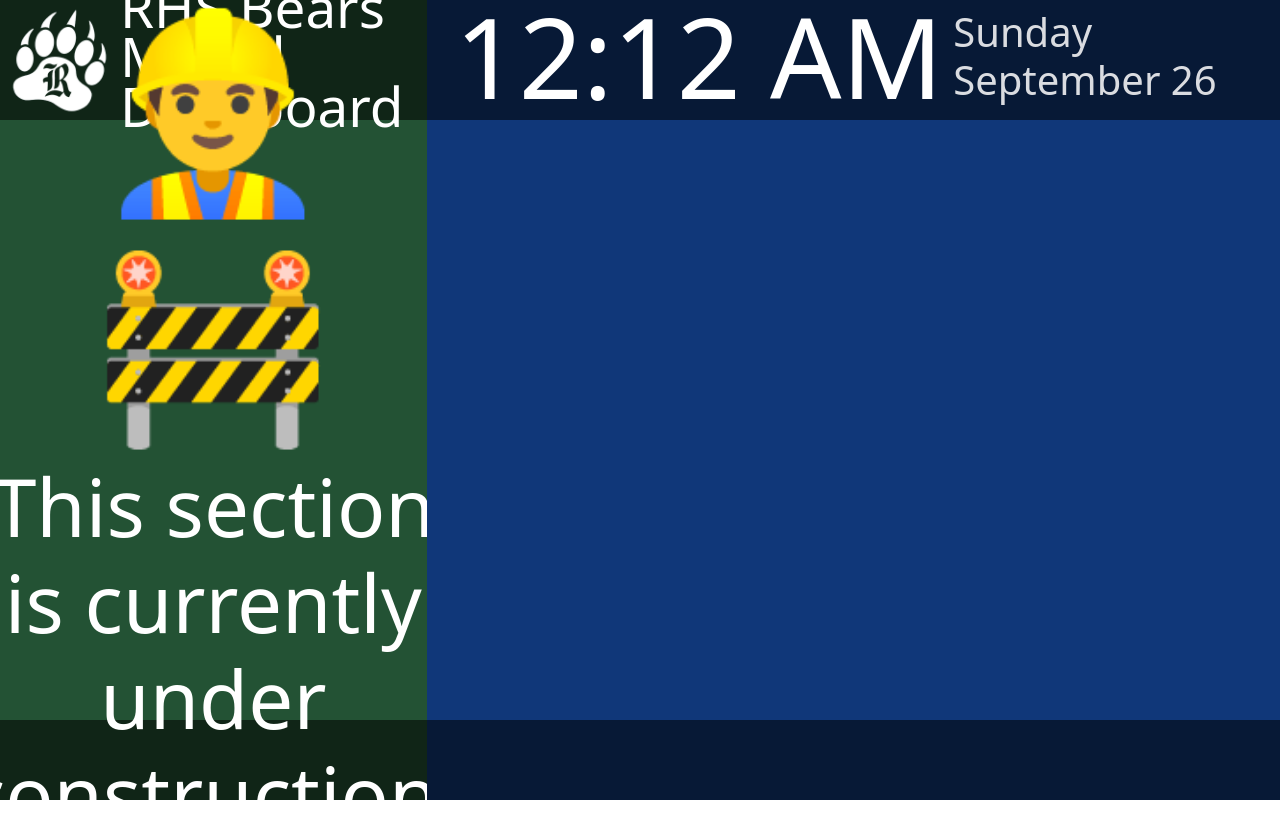
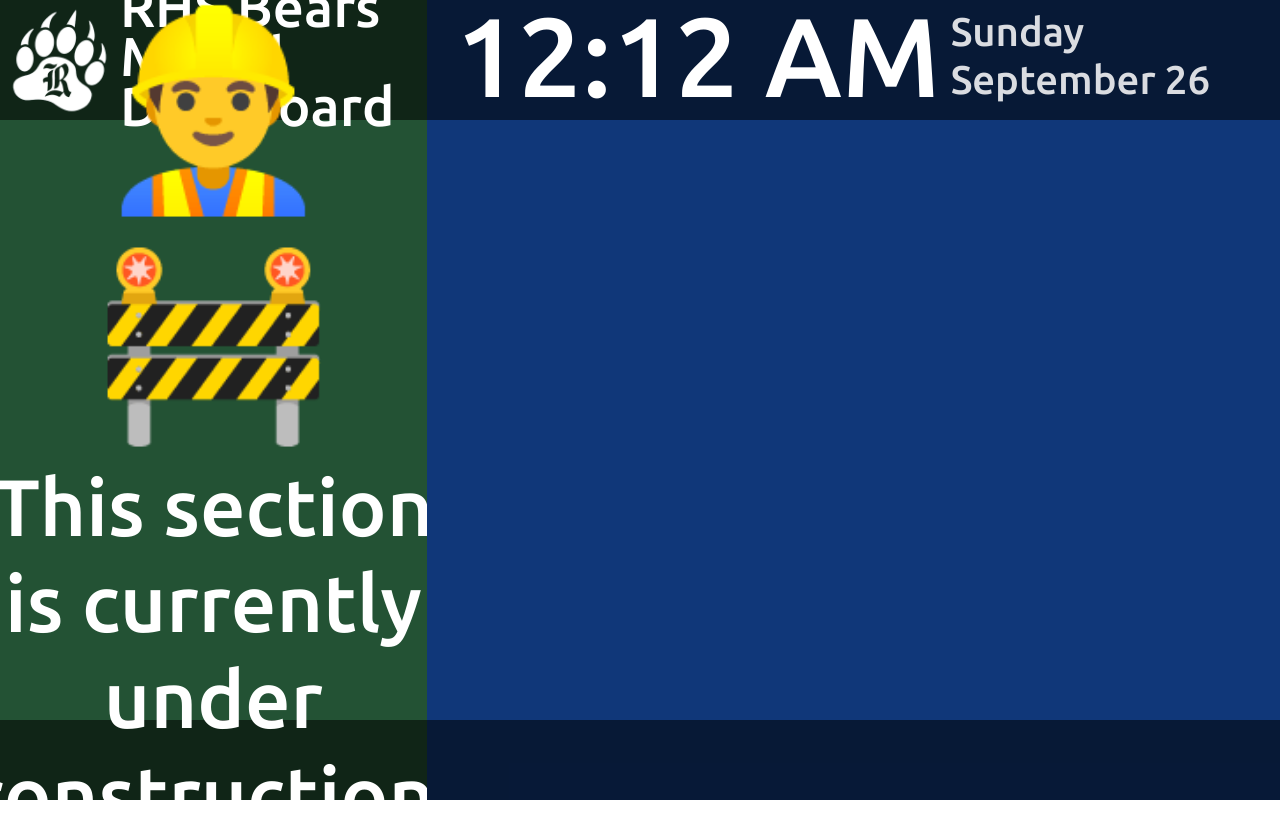
Before and after one commit to Riverbend-High-School/rhs-mesial-dashboard, a Vue app: page / in a window 1280 px wide. Shown: the top 838 px of the page. After the commit the page ends 800 px from the top, so only its background shows below. Built offline with nearby package versions, Linux system fonts and the light colour scheme; no server answers.

Commit message:
Add Ubuntu Font

```diff
--- a/src/App.vue
+++ b/src/App.vue
@@ -1,5 +1,9 @@
 <template>
-  <div class="container-fluid text-white" style="min-height:100%;">
+  <link rel="preconnect" href="https://fonts.googleapis.com">
+  <link rel="preconnect" href="https://fonts.gstatic.com" crossorigin>
+  <link href="https://fonts.googleapis.com/css2?family=Ubuntu:wght@500&display=swap" rel="stylesheet">
+
+  <div class="container-fluid text-white" style="min-height:100%; font-family: 'Ubuntu', serif; overflow: hidden;">
     <div class="row">
       <!-- Left Column -->
       <div class="col-4" style="background:#235234;">
```
